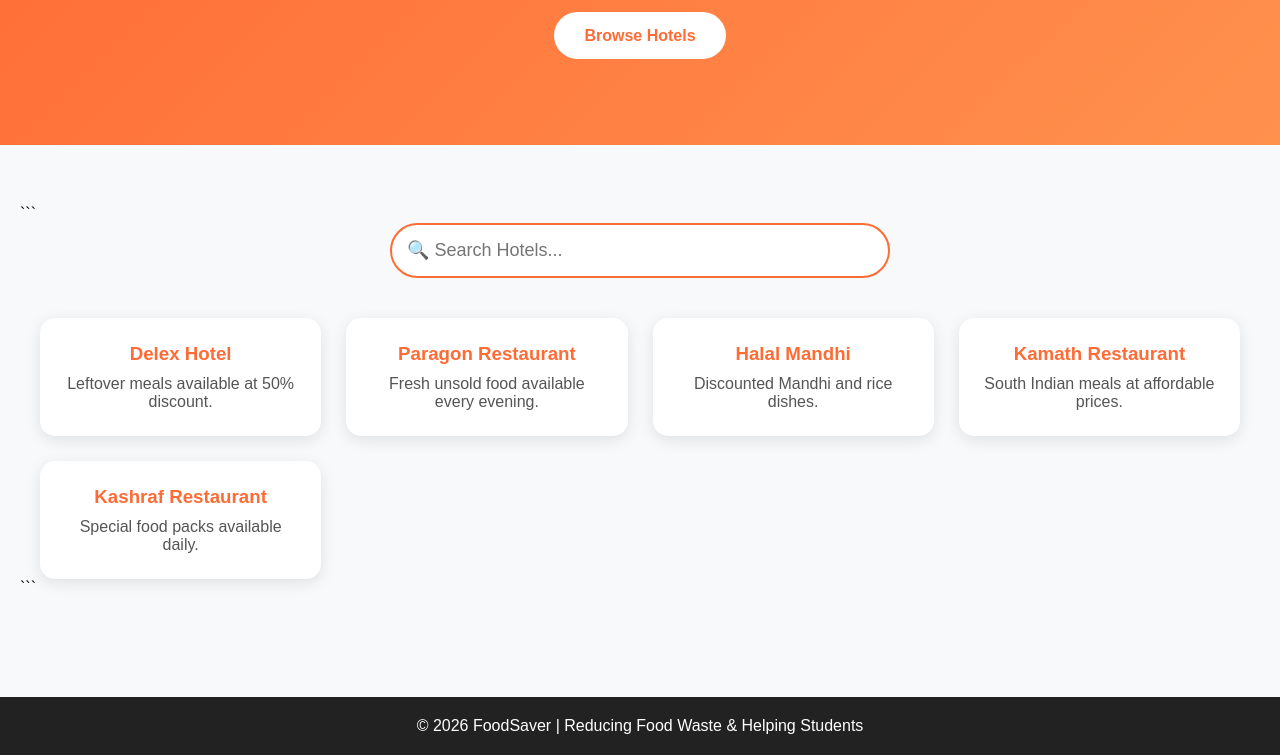
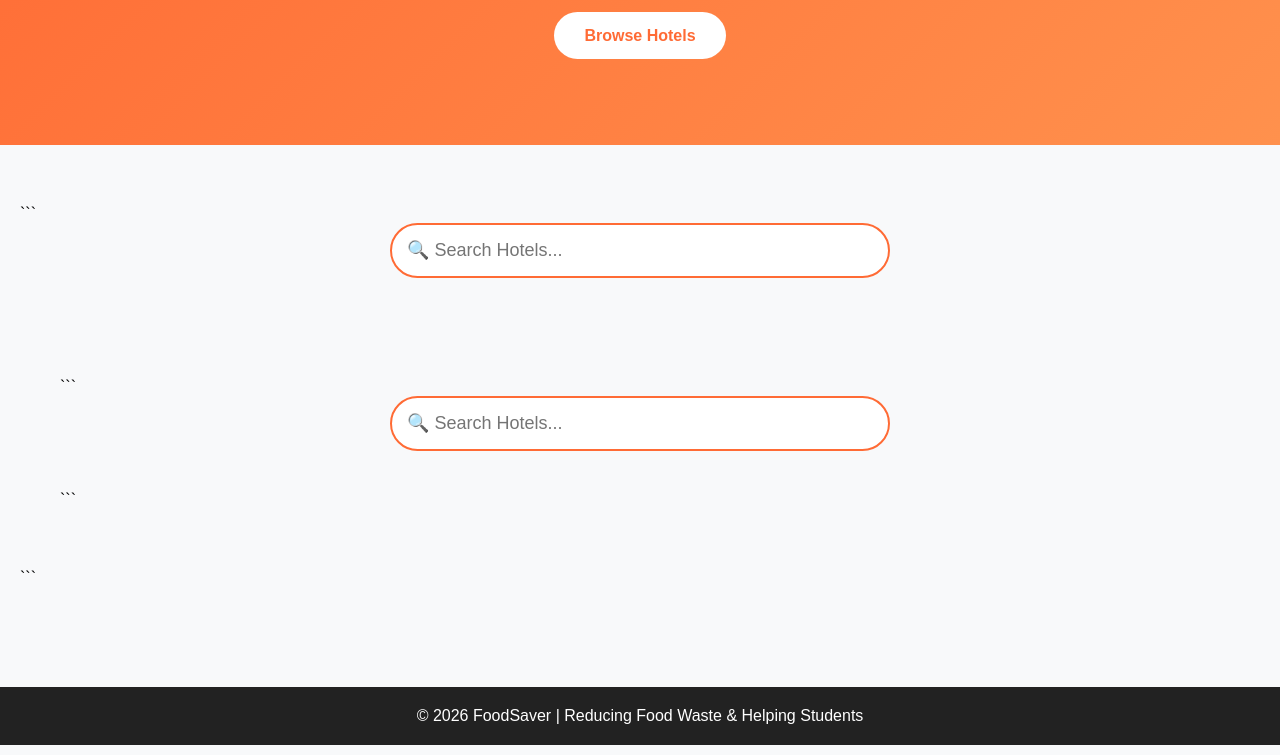
Before and after one commit to aheendranad/food-new, a plain HTML site: page index.html in a window 1280 px wide. Shown: the part 293-1048 px from the top of the page. Drawn offline with Linux system fonts and the light colour scheme.

Commit message:
Update index.html

````diff
--- a/index.html
+++ b/index.html
@@ -158,41 +158,17 @@ footer{
 </div>
 
 <div class="food-grid">
+<section class="food-section" id="hotels">
 
-    <div class="card">
-        <div class="card-content">
-            <h3>Delex Hotel</h3>
-            <p>Leftover meals available at 50% discount.</p>
-        </div>
-    </div>
+```
+<div class="search-box">
+    <input type="text" id="hotelSearch" placeholder="🔍 Search Hotels...">
+</div>
+```
 
-    <div class="card">
-        <div class="card-content">
-            <h3>Paragon Restaurant</h3>
-            <p>Fresh unsold food available every evening.</p>
-        </div>
-    </div>
+</section>
 
-    <div class="card">
-        <div class="card-content">
-            <h3>Halal Mandhi</h3>
-            <p>Discounted Mandhi and rice dishes.</p>
-        </div>
-    </div>
 
-    <div class="card">
-        <div class="card-content">
-            <h3>Kamath Restaurant</h3>
-            <p>South Indian meals at affordable prices.</p>
-        </div>
-    </div>
-
-    <div class="card">
-        <div class="card-content">
-            <h3>Kashraf Restaurant</h3>
-            <p>Special food packs available daily.</p>
-        </div>
-    </div>
 
 </div>
 ```
````
